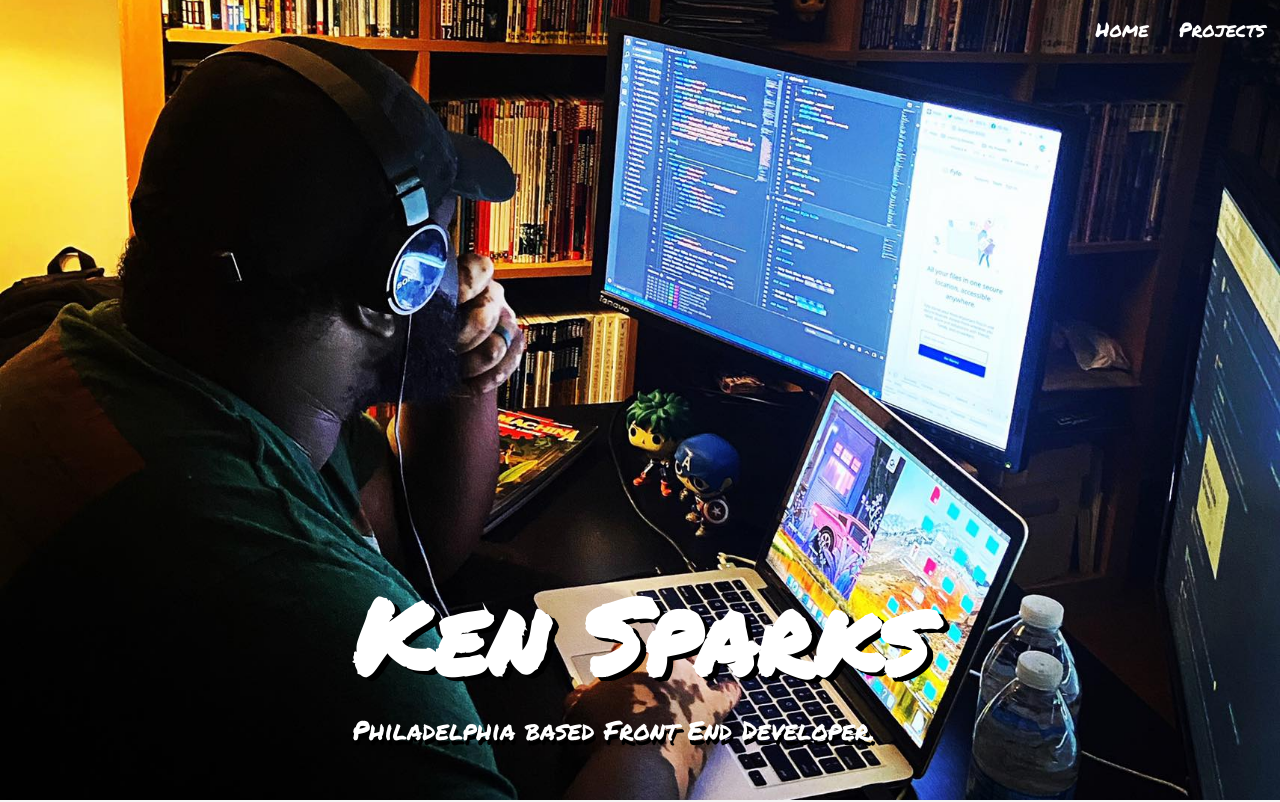
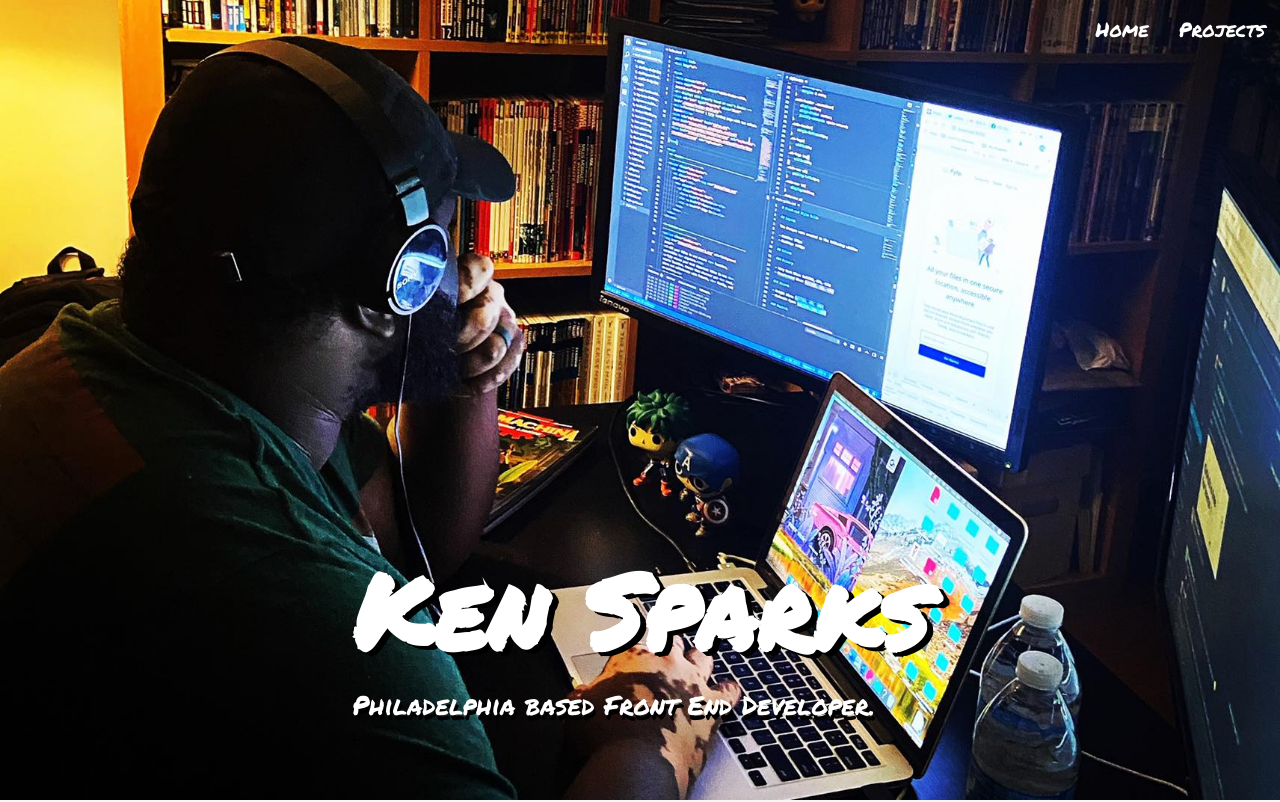
Before and after one commit to KenSparks-Dev/portfolio, a plain HTML site: page index.html in a window 1280 px wide. Shown: the top 802 px of the page. Drawn offline with nearby package versions, Linux system fonts and the light colour scheme.

Commit message:
updating title spacing for lg screen size

```diff
--- a/css/landing-page.scss
+++ b/css/landing-page.scss
@@ -88,7 +88,7 @@ body  {
 @media(min-width:  1024px) {
   .landing-page {
     height:570px;
-    background-position-y:  -300px;
+    background-position-y:  -290px;
 
     &__text {
       padding-top: 300px;
@@ -113,7 +113,7 @@ body  {
     background-position-y:  -380px;
 
     &__text {
-      padding-top: 450px;
+      padding-top: 400px;
       text-shadow:  4px 2px black;
     }
 
```
Also changed, not shown: css/landing-page.css.
